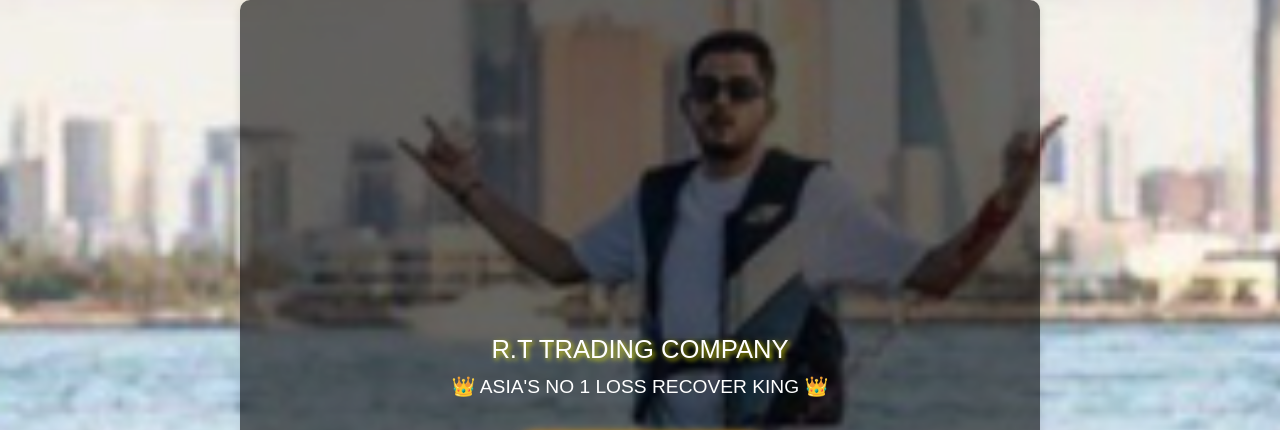
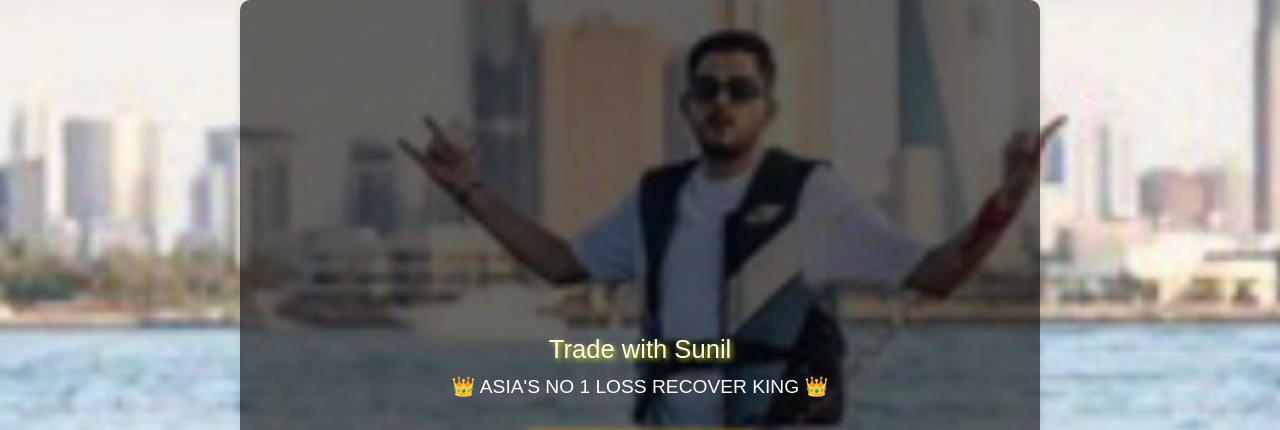
Before and after one commit to developerking005/rt-trading, a plain HTML site: page index.html in a window 1280 px wide. Shown: the top 430 px of the page. Drawn offline with nearby package versions, Linux system fonts and the light colour scheme.

Commit message:
Update index.html

```diff
--- a/index.html
+++ b/index.html
@@ -33,7 +33,7 @@ src="https://www.facebook.com/tr?id=518347677950536&ev=PageView&noscript=1"
   <div class="full-screen">
     <div class="content">
       <div class="header">
-        <h1> R.T TRADING COMPANY </h1>
+        <h1> Trade with Sunil </h1>
         <h2>👑 ASIA'S NO 1 LOSS RECOVER KING 👑</h2>
       </div>
 
```
